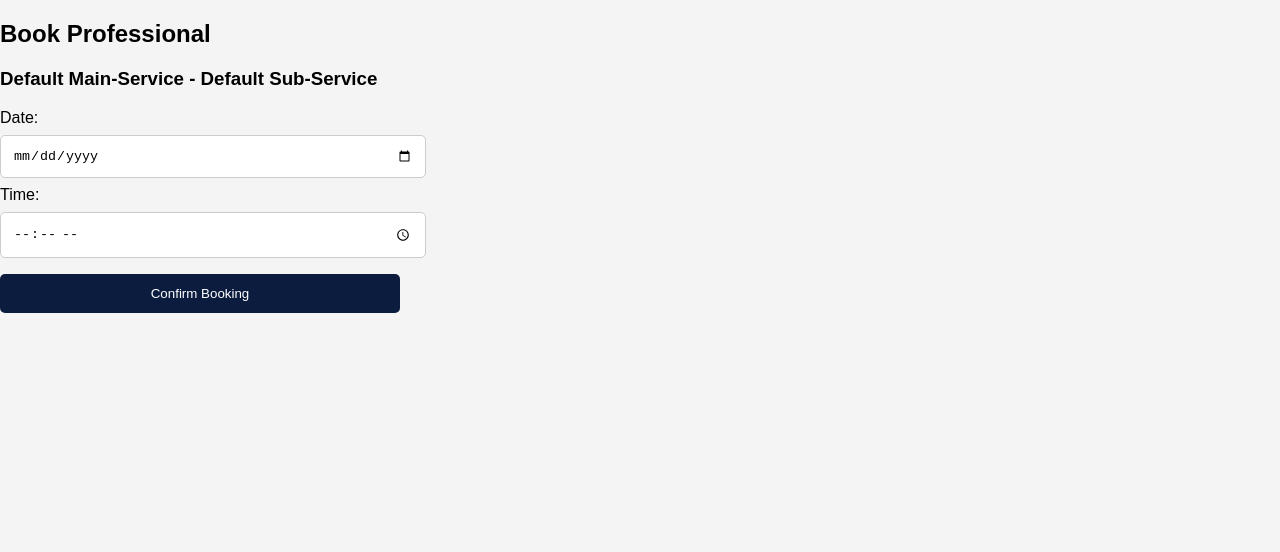
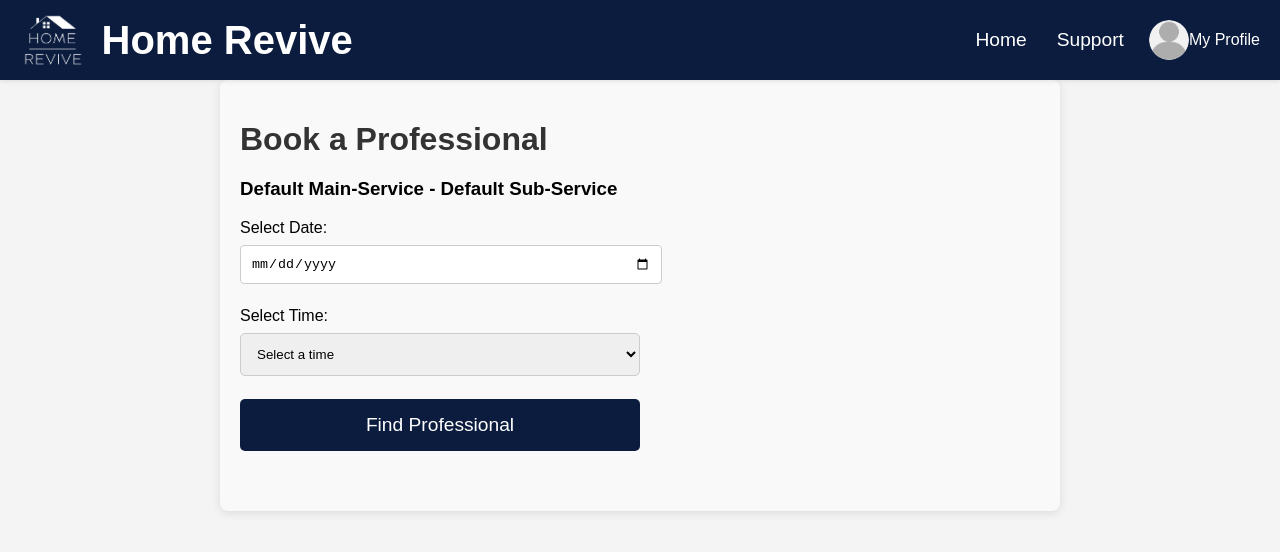
Before and after one commit to sanika2520/homerevive1, a React (Create React App) app: page /book-professional in a window 1280 px wide. Shown: the top 552 px of the page. Built offline with nearby package versions, Linux system fonts and the light colour scheme; no server answers.

Commit message:
modified:   src/components/BookProfessional.js 	modified:   src/components/CustomerHomePage.js

```diff
--- a/src/components/BookProfessional.js
+++ b/src/components/BookProfessional.js
@@ -1,13 +1,122 @@
+// src/components/BookProfessional.js
+import React, { useState } from 'react';
+import { useLocation, useNavigate } from 'react-router-dom';
+import homeReviveLogo from '../assets/home-revive-logo.png.webp';
+import userProfile from '../assets/user-placeholder.png.webp';
+import './BookingPage.css';
+import { db, auth } from '../firebaseConfig';
+import { collection, getDocs, query, where, doc, getDoc,addDoc} from 'firebase/firestore';
+import { onAuthStateChanged } from 'firebase/auth';
+
+
+const BookProfessional = () => {
+    const location = useLocation();
+    const { selectedService, mainService } = location.state || {
+        selectedService: { title: 'Default Sub-Service' },
+        mainService: { title: 'Default Main-Service' }
+    };
+
+    const [bookingDate, setBookingDate] = useState('');
+    const [bookingTime, setBookingTime] = useState('');
+    const [user, setUser] = useState(null);  // To hold logged-in user details
+    const [customerArea, setCustomerArea] = useState('');  // To hold customer area
+    const [showDropdown, setShowDropdown] = useState(false);
+    const navigate = useNavigate();  // To navigate after booking
+
+
+  const handleBooking = (e) => {
+    e.preventDefault();
+    console.log(`Booked ${selectedService.title} on ${bookingDate} at ${bookingTime}`);
+  };
+
+  const toggleProfileDropdown = () => setShowDropdown((prev) => !prev);
+  const handleLogoutClick = () => {
+    navigate('/'); // Navigate to home on logout
+  };
+
+  const generateTimeOptions = () => {
+    const options = [];
+    for (let hour = 8; hour <= 22; hour++) {
+      const time = `${hour.toString().padStart(2, '0')}:00`;
+      options.push(<option key={time} value={time}>{time}</option>);
+    }
+    return options;
+  };
+
+  return (
+    <>
+      <header className="header">
+        <div className="logo-container">
+          <img src={homeReviveLogo} alt="Home Revive Logo" className="logo large" />
+          <span className="logo-text">Home Revive</span>
+        </div>
+        <div className="nav">
+          <div className="nav-item" onClick={() => navigate('/customer-home')}>Home</div>
+          <div className="nav-item" onClick={() => navigate('/support')}>Support</div>
+          <div className="profile" onClick={toggleProfileDropdown}>
+            <img src={userProfile} alt="Profile" />
+            <span className="profile-name">My Profile</span>
+          </div>
+          {showDropdown && (
+            <div className="profile-dropdown active">
+              <ul>
+                <li>View Profile</li>
+                <li>Account Settings</li>
+                <li onClick={handleLogoutClick}>Logout</li>
+              </ul>
+            </div>
+          )}
+        </div>
+      </header>
+
+      <div className="booking-container">
+        <main className="booking-content">
+          <h1>Book a Professional</h1>
+          <h3>{mainService.title} - {selectedService.title}</h3>
+          <form onSubmit={handleBooking} className="booking-form">
+            <div className="form-group">
+              <label htmlFor="date">Select Date:</label>
+              <input
+                type="date"
+                id="date"
+                value={bookingDate}
+                onChange={(e) => setBookingDate(e.target.value)}
+                required
+              />
+            </div>
+            <div className="form-group">
+              <label htmlFor="time">Select Time:</label>
+              <select
+                id="time"
+                value={bookingTime}
+                onChange={(e) => setBookingTime(e.target.value)}
+                required
+              >
+                <option value="">Select a time</option>
+                {generateTimeOptions()}
+              </select>
+            </div>
+            <button type="submit" className="btn">Find Professional</button>
+          </form>
+        </main>
+
+        <footer className="footer">
+          {/* Footer content, if applicable */}
+        </footer>
+      </div>
+    </>
+  );
+};
+
+export default BookProfessional;
+
 // // src/components/BookProfessional.js
-// import React, { useState } from 'react';
-// import { useLocation, useNavigate } from 'react-router-dom';
-// import homeReviveLogo from '../assets/home-revive-logo.png.webp';
-// import userProfile from '../assets/user-placeholder.png.webp';
-// import './BookingPage.css';
+// import React, { useState, useEffect } from 'react';
+// import { useNavigate, useLocation } from 'react-router-dom';
 // import { db, auth } from '../firebaseConfig';
 // import { collection, getDocs, query, where, doc, getDoc,addDoc} from 'firebase/firestore';
 // import { onAuthStateChanged } from 'firebase/auth';
-
+// import './BookingPage.css';
 
 // const BookProfessional = () => {
 //     const location = useLocation();
@@ -20,253 +129,144 @@
 //     const [bookingTime, setBookingTime] = useState('');
 //     const [user, setUser] = useState(null);  // To hold logged-in user details
 //     const [customerArea, setCustomerArea] = useState('');  // To hold customer area
-//     const [showDropdown, setShowDropdown] = useState(false);
+//     const [provider, setProvider] = useState(null);  // State to hold the assigned provider
 //     const navigate = useNavigate();  // To navigate after booking
 
+//     // Fetch customer details from 'users' collection
+//     const fetchCustomerDetails = async (userId) => {
+//         const customerRef = doc(db, 'users', userId);  // 'users' collection holds customer data
+//         const customerDoc = await getDoc(customerRef);
 
-//   const handleBooking = (e) => {
-//     e.preventDefault();
-//     console.log(`Booked ${selectedService.title} on ${bookingDate} at ${bookingTime}`);
-//   };
+//         if (customerDoc.exists()) {
+//             const customerData = customerDoc.data();
+//             console.log("Customer details fetched:", customerData);
 
-//   const toggleProfileDropdown = () => setShowDropdown((prev) => !prev);
-//   const handleLogoutClick = () => {
-//     navigate('/'); // Navigate to home on logout
-//   };
+//             // Check if the 'area' field exists in the customer data
+//             if (customerData.area) {
+//                 setCustomerArea(customerData.area);  // Set customer area
+//                 setUser((prevUser) => ({
+//                     ...prevUser,
+//                     ...customerData,  // Merge the customer data with the existing user data
+//                 }));
+//             } else {
+//                 // If area is missing, log and alert
+//                 console.log("Customer area is missing!");
+//                 alert("Customer's area is missing. Please update your details.");
+//             }
+//         } else {
+//             console.log("No such customer!");
+//         }
+//     };
 
-//   const generateTimeOptions = () => {
-//     const options = [];
-//     for (let hour = 8; hour <= 22; hour++) {
-//       const time = `${hour.toString().padStart(2, '0')}:00`;
-//       options.push(<option key={time} value={time}>{time}</option>);
-//     }
-//     return options;
-//   };
+//     // Fetch logged-in user's details on authentication change
+//     useEffect(() => {
+//         const unsubscribe = onAuthStateChanged(auth, (currentUser) => {
+//             if (currentUser) {
+//                 console.log("User is logged in:", currentUser);
+//                 fetchCustomerDetails(currentUser.uid);  // Fetch customer details based on user UID
+//             } else {
+//                 console.log("No user logged in.");
+//             }
+//         });
+//         return () => unsubscribe();
+//     }, []);
 
-//   return (
-//     <>
-//       <header className="header">
-//         <div className="logo-container">
-//           <img src={homeReviveLogo} alt="Home Revive Logo" className="logo large" />
-//           <span className="logo-text">Home Revive</span>
+//     // Function to manually assign a provider based on selected service and customer area
+//     const assignProvider = async () => {
+//         if (!customerArea) {
+//             alert('Customer area is missing. Cannot assign provider.');
+//             return;
+//         }
+
+//         // Query providers based on the customer's area and the selected service
+//         const providerQuery = query(
+//             collection(db, 'providers'),
+//             where('services', '==', selectedService.title),  // Match providers based on the service
+//             where('area', '==', customerArea)  // Match providers based on the customer's area
+//         );
+
+//         const providerSnapshot = await getDocs(providerQuery);
+
+//         if (!providerSnapshot.empty) {
+//             const assignedProvider = providerSnapshot.docs[0].data();
+//             setProvider(assignedProvider);  // Set the assigned provider
+
+//             // Create an appointment with the selected provider
+//             const appointmentRef = collection(db, 'appointments');
+//             await addDoc(appointmentRef, {
+//                 serviceTitle: selectedService.title,
+//                 mainServiceTitle: mainService.title,
+//                 bookingDate,
+//                 bookingTime,
+//                 customerId: user.uid,  // The logged-in user
+//                 providerId: assignedProvider.aadhar,  // Provider ID (using 'aadhar' as the unique identifier)
+//             });
+
+//             // Navigate to the provider details page and pass the provider data
+//             navigate('/provider-details', {
+//                 state: { provider: assignedProvider }
+//             });
+//         } else {
+//             alert('No providers available for the selected service in your area.');
+//         }
+//     };
+
+//     // Function to handle the booking
+//     const handleBooking = async (e) => {
+//         e.preventDefault();
+//         if (!user) {
+//             alert('You must be logged in to book a service.');
+//             return;
+//         }
+
+//         try {
+//             // If a provider is manually assigned based on the customer area
+//             await assignProvider();
+
+//         } catch (error) {
+//             console.error('Error booking appointment:', error);
+//             alert('Failed to book appointment. Please try again.');
+//         }
+//     };
+
+//     return (
+//         <div className="booking-page">
+//             <h2>Book Professional</h2>
+//             <h3>{mainService.title} - {selectedService.title}</h3>
+//             <form onSubmit={handleBooking}>
+//                 <div>
+//                     <label>Date:</label>
+//                     <input
+//                         type="date"
+//                         value={bookingDate}
+//                         onChange={(e) => setBookingDate(e.target.value)}
+//                         required
+//                     />
+//                 </div>
+//                 <div>
+//                     <label>Time:</label>
+//                     <input
+//                         type="time"
+//                         value={bookingTime}
+//                         onChange={(e) => setBookingTime(e.target.value)}
+//                         required
+//                     />
+//                 </div>
+//                 <button type="submit">Confirm Booking</button>
+//             </form>
+
+//             {provider && (
+//                 <div className="provider-details">
+//                     <h3>Assigned Provider Details</h3>
+//                     <p><strong>Name:</strong> {provider.name} {provider.surname}</p>
+//                     <p><strong>Email:</strong> {provider.email}</p>
+//                     <p><strong>Phone:</strong> {provider.phone}</p>
+//                     <p><strong>Service Offered:</strong> {provider.services}</p>
+//                     <p><strong>Area:</strong> {provider.area}</p>
+//                 </div>
+//             )}
 //         </div>
-//         <div className="nav">
-//           <div className="nav-item" onClick={() => navigate('/customer-home')}>Home</div>
-//           <div className="nav-item" onClick={() => navigate('/support')}>Support</div>
-//           <div className="profile" onClick={toggleProfileDropdown}>
-//             <img src={userProfile} alt="Profile" />
-//             <span className="profile-name">My Profile</span>
-//           </div>
-//           {showDropdown && (
-//             <div className="profile-dropdown active">
-//               <ul>
-//                 <li>View Profile</li>
-//                 <li>Account Settings</li>
-//                 <li onClick={handleLogoutClick}>Logout</li>
-//               </ul>
-//             </div>
-//           )}
-//         </div>
-//       </header>
-
-//       <div className="booking-container">
-//         <main className="booking-content">
-//           <h1>Book a Professional</h1>
-//           <h3>{mainService.title} - {selectedService.title}</h3>
-//           <form onSubmit={handleBooking} className="booking-form">
-//             <div className="form-group">
-//               <label htmlFor="date">Select Date:</label>
-//               <input
-//                 type="date"
-//                 id="date"
-//                 value={bookingDate}
-//                 onChange={(e) => setBookingDate(e.target.value)}
-//                 required
-//               />
-//             </div>
-//             <div className="form-group">
-//               <label htmlFor="time">Select Time:</label>
-//               <select
-//                 id="time"
-//                 value={bookingTime}
-//                 onChange={(e) => setBookingTime(e.target.value)}
-//                 required
-//               >
-//                 <option value="">Select a time</option>
-//                 {generateTimeOptions()}
-//               </select>
-//             </div>
-//             <button type="submit" className="btn">Find Professional</button>
-//           </form>
-//         </main>
-
-//         <footer className="footer">
-//           {/* Footer content, if applicable */}
-//         </footer>
-//       </div>
-//     </>
-//   );
+//     );
 // };
 
 // export default BookProfessional;
-
-// src/components/BookProfessional.js
-import React, { useState, useEffect } from 'react';
-import { useNavigate, useLocation } from 'react-router-dom';
-import { db, auth } from '../firebaseConfig';
-import { collection, getDocs, query, where, doc, getDoc,addDoc} from 'firebase/firestore';
-import { onAuthStateChanged } from 'firebase/auth';
-import './BookingPage.css';
-
-const BookProfessional = () => {
-    const location = useLocation();
-    const { selectedService, mainService } = location.state || {
-        selectedService: { title: 'Default Sub-Service' },
-        mainService: { title: 'Default Main-Service' }
-    };
-
-    const [bookingDate, setBookingDate] = useState('');
-    const [bookingTime, setBookingTime] = useState('');
-    const [user, setUser] = useState(null);  // To hold logged-in user details
-    const [customerArea, setCustomerArea] = useState('');  // To hold customer area
-    const [provider, setProvider] = useState(null);  // State to hold the assigned provider
-    const navigate = useNavigate();  // To navigate after booking
-
-    // Fetch customer details from 'users' collection
-    const fetchCustomerDetails = async (userId) => {
-        const customerRef = doc(db, 'users', userId);  // 'users' collection holds customer data
-        const customerDoc = await getDoc(customerRef);
-
-        if (customerDoc.exists()) {
-            const customerData = customerDoc.data();
-            console.log("Customer details fetched:", customerData);
-
-            // Check if the 'area' field exists in the customer data
-            if (customerData.area) {
-                setCustomerArea(customerData.area);  // Set customer area
-                setUser((prevUser) => ({
-                    ...prevUser,
-                    ...customerData,  // Merge the customer data with the existing user data
-                }));
-            } else {
-                // If area is missing, log and alert
-                console.log("Customer area is missing!");
-                alert("Customer's area is missing. Please update your details.");
-            }
-        } else {
-            console.log("No such customer!");
-        }
-    };
-
-    // Fetch logged-in user's details on authentication change
-    useEffect(() => {
-        const unsubscribe = onAuthStateChanged(auth, (currentUser) => {
-            if (currentUser) {
-                console.log("User is logged in:", currentUser);
-                fetchCustomerDetails(currentUser.uid);  // Fetch customer details based on user UID
-            } else {
-                console.log("No user logged in.");
-            }
-        });
-        return () => unsubscribe();
-    }, []);
-
-    // Function to manually assign a provider based on selected service and customer area
-    const assignProvider = async () => {
-        if (!customerArea) {
-            alert('Customer area is missing. Cannot assign provider.');
-            return;
-        }
-
-        // Query providers based on the customer's area and the selected service
-        const providerQuery = query(
-            collection(db, 'providers'),
-            where('services', '==', selectedService.title),  // Match providers based on the service
-            where('area', '==', customerArea)  // Match providers based on the customer's area
-        );
-
-        const providerSnapshot = await getDocs(providerQuery);
-
-        if (!providerSnapshot.empty) {
-            const assignedProvider = providerSnapshot.docs[0].data();
-            setProvider(assignedProvider);  // Set the assigned provider
-
-            // Create an appointment with the selected provider
-            const appointmentRef = collection(db, 'appointments');
-            await addDoc(appointmentRef, {
-                serviceTitle: selectedService.title,
-                mainServiceTitle: mainService.title,
-                bookingDate,
-                bookingTime,
-                customerId: user.uid,  // The logged-in user
-                providerId: assignedProvider.aadhar,  // Provider ID (using 'aadhar' as the unique identifier)
-            });
-
-            // Navigate to the provider details page and pass the provider data
-            navigate('/provider-details', {
-                state: { provider: assignedProvider }
-            });
-        } else {
-            alert('No providers available for the selected service in your area.');
-        }
-    };
-
-    // Function to handle the booking
-    const handleBooking = async (e) => {
-        e.preventDefault();
-        if (!user) {
-            alert('You must be logged in to book a service.');
-            return;
-        }
-
-        try {
-            // If a provider is manually assigned based on the customer area
-            await assignProvider();
-
-        } catch (error) {
-            console.error('Error booking appointment:', error);
-            alert('Failed to book appointment. Please try again.');
-        }
-    };
-
-    return (
-        <div className="booking-page">
-            <h2>Book Professional</h2>
-            <h3>{mainService.title} - {selectedService.title}</h3>
-            <form onSubmit={handleBooking}>
-                <div>
-                    <label>Date:</label>
-                    <input
-                        type="date"
-                        value={bookingDate}
-                        onChange={(e) => setBookingDate(e.target.value)}
-                        required
-                    />
-                </div>
-                <div>
-                    <label>Time:</label>
-                    <input
-                        type="time"
-                        value={bookingTime}
-                        onChange={(e) => setBookingTime(e.target.value)}
-                        required
-                    />
-                </div>
-                <button type="submit">Confirm Booking</button>
-            </form>
-
-            {provider && (
-                <div className="provider-details">
-                    <h3>Assigned Provider Details</h3>
-                    <p><strong>Name:</strong> {provider.name} {provider.surname}</p>
-                    <p><strong>Email:</strong> {provider.email}</p>
-                    <p><strong>Phone:</strong> {provider.phone}</p>
-                    <p><strong>Service Offered:</strong> {provider.services}</p>
-                    <p><strong>Area:</strong> {provider.area}</p>
-                </div>
-            )}
-        </div>
-    );
-};
-
-export default BookProfessional;
```
Also changed, not shown: src/components/CustomerHomePage.js (+113 -11 lines).
